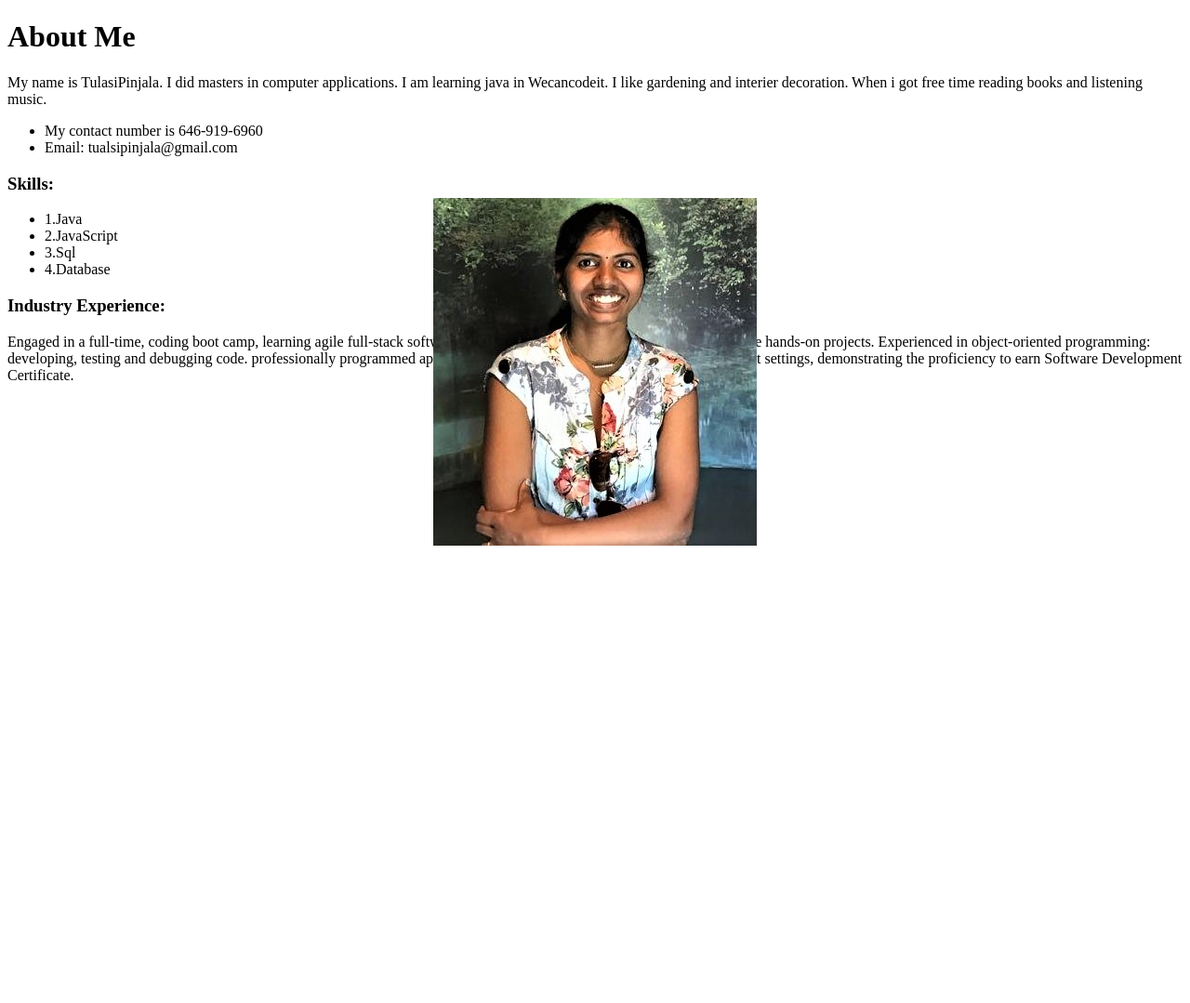
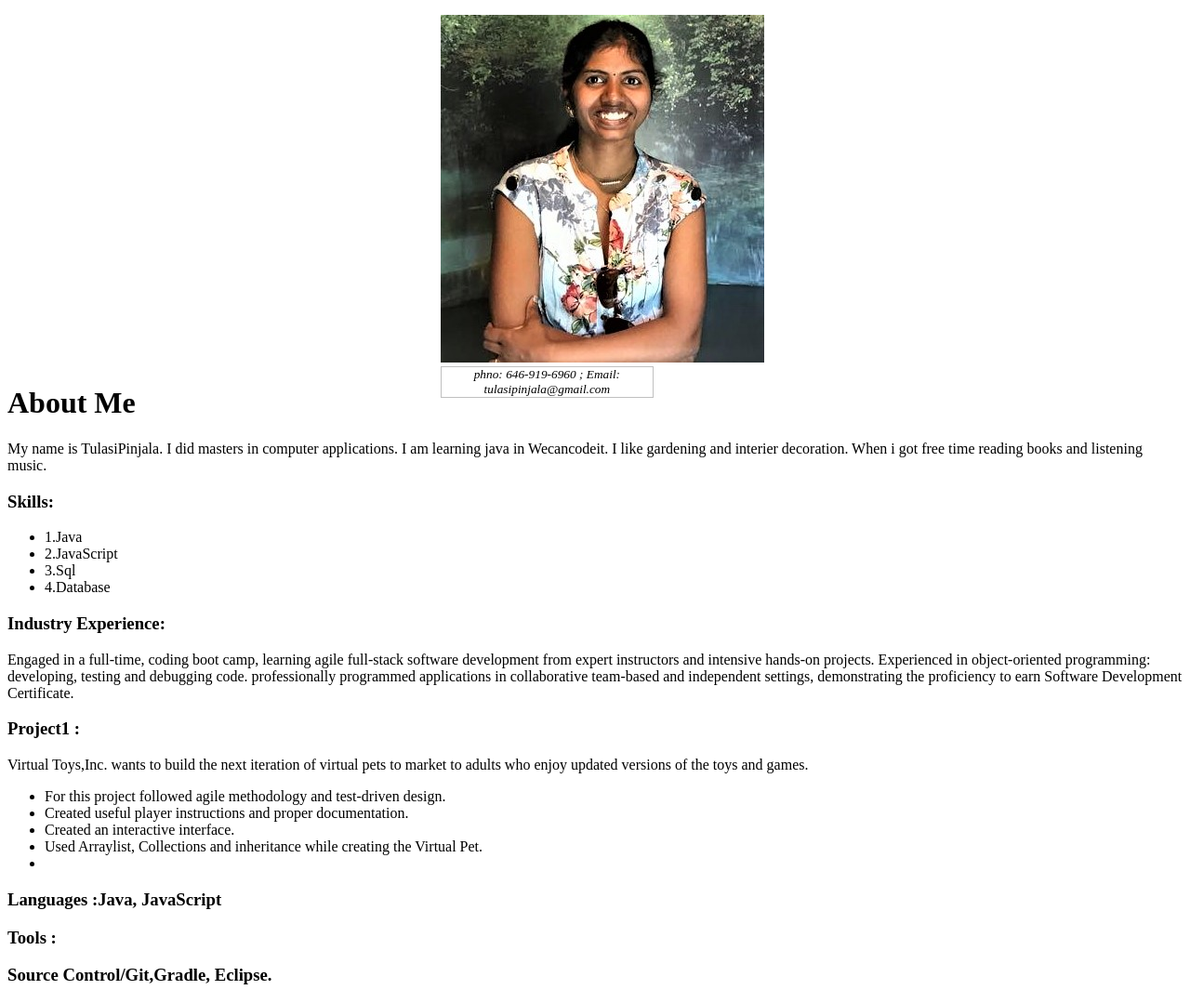
Before and after one commit to tulasipinjala/tulasipinjala.github.io, a plain HTML site: page index.html in a window 1280 px wide. Shown: the whole page at 93% size. Before the commit the page ends 800 px from the top, so only its background shows below. Drawn offline with Linux system fonts and the light colour scheme.

Commit message:
final adjustment

```diff
--- a/index.css
+++ b/index.css
@@ -1,7 +1,24 @@
+img {
+	width = 100%;
+	height : auto;
+}
+ figure{
 
- img{
- 	display : block;
-    position: absolute;
-    top: 0; bottom:0; left: 0; right:0;
-    margin: auto;
+    position: relative;
+    display : block;
+    margin-left: auto;
+    margin-right: : auto;
+    width :60%;
 }
+figcaption{
+    background-color: organge;
+	float: left;
+    width: 30%;
+    position:absolute;
+    text-align: center;
+    font-style: italic;
+    font-size: smaller;
+    text-indent: 0;
+    border: thin silver solid;
+
+}
--- a/index.html
+++ b/index.html
@@ -9,14 +9,12 @@
 </head>
 <body>
 	<figure>
-		<img src="Image/pic1.jpg" alt="my pic">
+		<img src="Image/pic1.jpg" alt="Tualsi Pinjala">
+		<figcaption>phno: 646-919-6960 ; Email: tulasipinjala@gmail.com</figcaption>
 	</figure>
 	<h1> About Me</h1>
 	<p>My name is TulasiPinjala. I did masters in computer applications. I am learning java in Wecancodeit. I like gardening and interier decoration. When i got free time reading books and listening music.</p>
-	<ul>
-		<li>My contact number is 646-919-6960</li>
-		<li>Email: tualsipinjala@gmail.com</li>
-	</ul>
+
 	<h3>Skills:</h3>
 	<ul>
 		<li>1.Java</li>
@@ -24,7 +22,20 @@
 		<li>3.Sql</li>
 		<li>4.Database</li>
 	</ul>
-<h3>Industry Experience:</h3>
-<p>Engaged in a full-time, coding boot camp, learning agile full-stack software development from expert instructors and intensive hands-on projects. Experienced in object-oriented programming: developing, testing and debugging code. professionally programmed applications in collaborative team-based and independent settings, demonstrating the proficiency to earn Software Development Certificate.</p>
-</body>
-</html>
+	<h3>Industry Experience:</h3>
+	<p>Engaged in a full-time, coding boot camp, learning agile full-stack software development from expert instructors and intensive hands-on projects. Experienced in object-oriented programming: developing, testing and debugging code. professionally programmed applications in collaborative team-based and independent settings, demonstrating the proficiency to earn Software Development Certificate.</p>
+	<h3>Project1 : </h3>
+	<p>Virtual Toys,Inc. wants to build the next iteration of virtual pets to market to adults who enjoy updated versions of the toys and games.</p>
+	<ul>
+		<li>For this project followed agile methodology and test-driven design.</li>
+		<li>Created useful player instructions and proper documentation.</li>
+		<li>Created an interactive interface.</li>
+		<li>Used Arraylist, Collections and inheritance while creating the Virtual Pet.<li>
+	</ul>
+	<h3>Languages :Java, JavaScript</h3>
+<h3>Tools : <p>Source Control/Git,Gradle, Eclipse.</p></h3>
+
+
+
+		</body>
+		</html>
```
